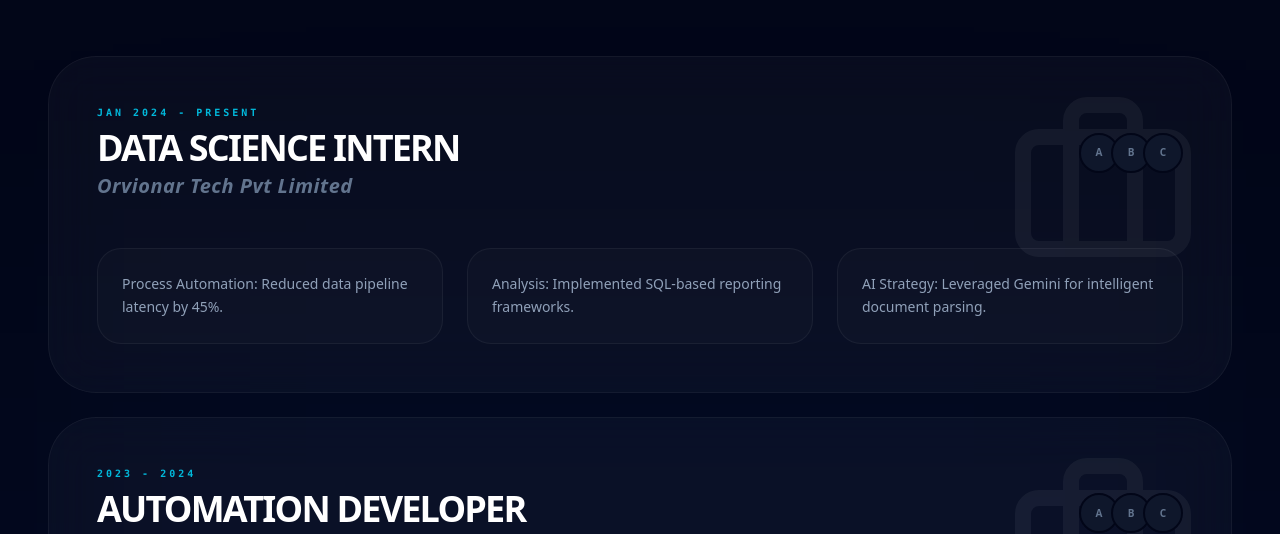
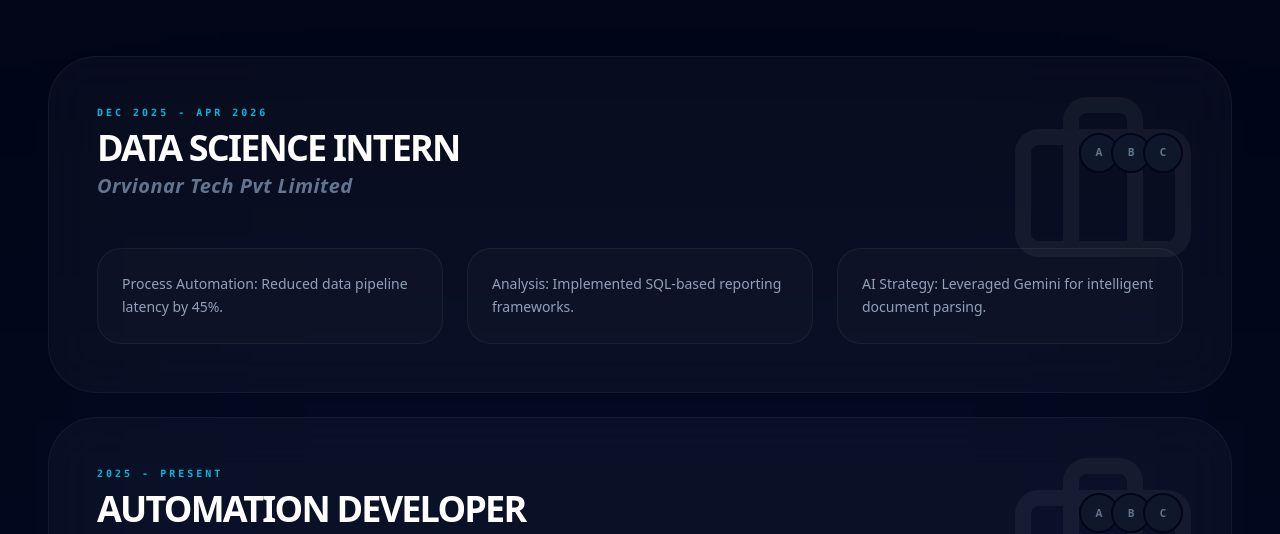
Before and after one commit to khsanthoshatech-bot/portfolio, a React (Vite) app: page / in a window 1280 px wide. Shown: the part 2625-3159 px from the top of the page. Built offline with nearby package versions, Linux system fonts and the light colour scheme.

Commit message:
Updated portfolio

```diff
--- a/src/App.tsx
+++ b/src/App.tsx
@@ -90,7 +90,7 @@
   {
     role: "Data Science Intern",
     company: "Orvionar Tech Pvt Limited",
-    period: "JAN 2024 - PRESENT",
+    period: "DEC 2025 - APR 2026",
     description: "Architecting predictive models and automated data extraction pipelines to solve complex business bottlenecks.",
     details: [
       "Process Automation: Reduced data pipeline latency by 45%.",
@@ -101,7 +101,7 @@
   {
     role: "Automation Developer",
     company: "Freelance",
-    period: "2023 - 2024",
+    period: "2025 - Present",
     description: "Developing robust web-crawling ecosystems and custom script solutions for international clients.",
     details: [
       "Architecture: Built scalable Selenium-based cloud scrapers.",
```
